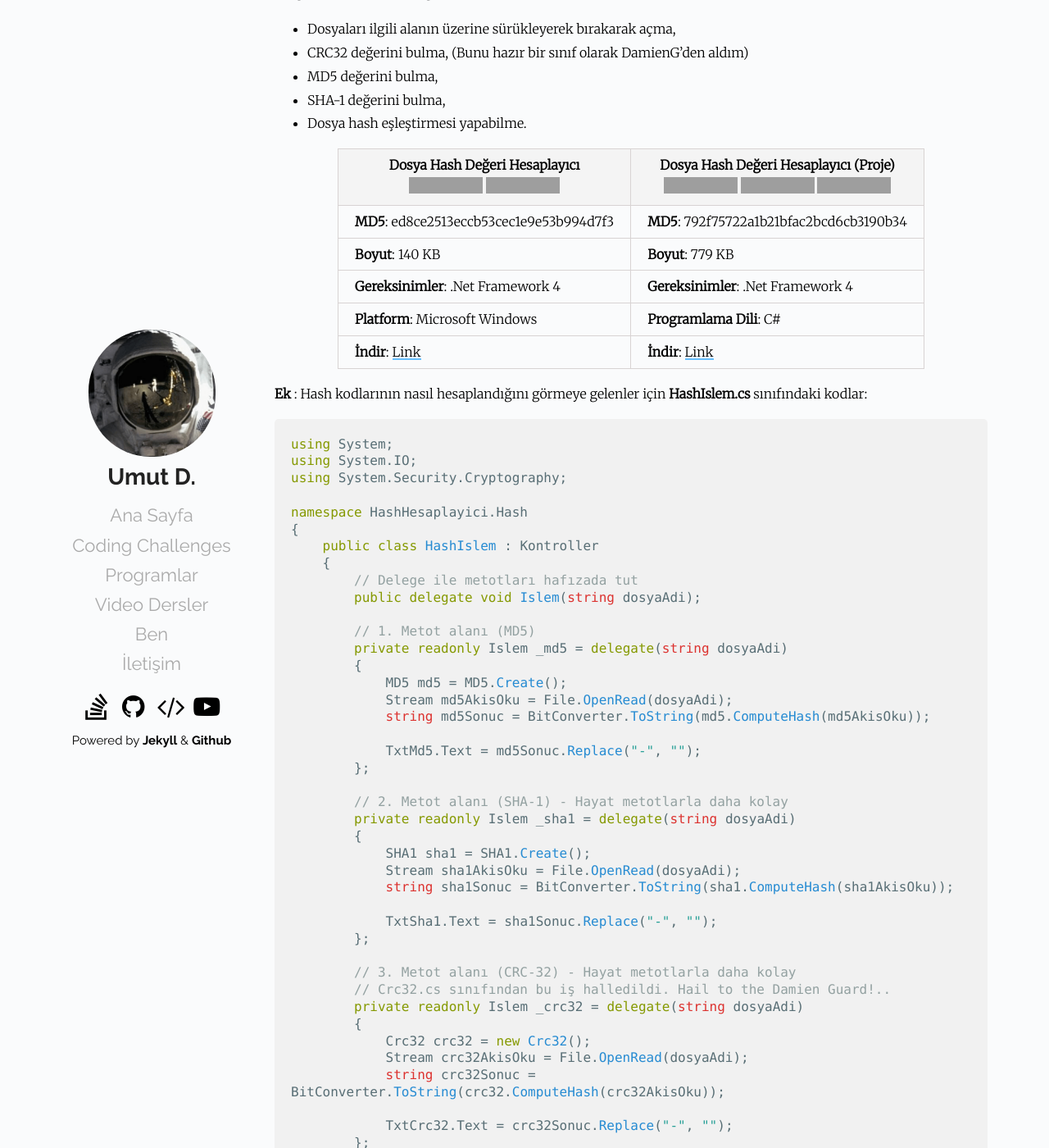
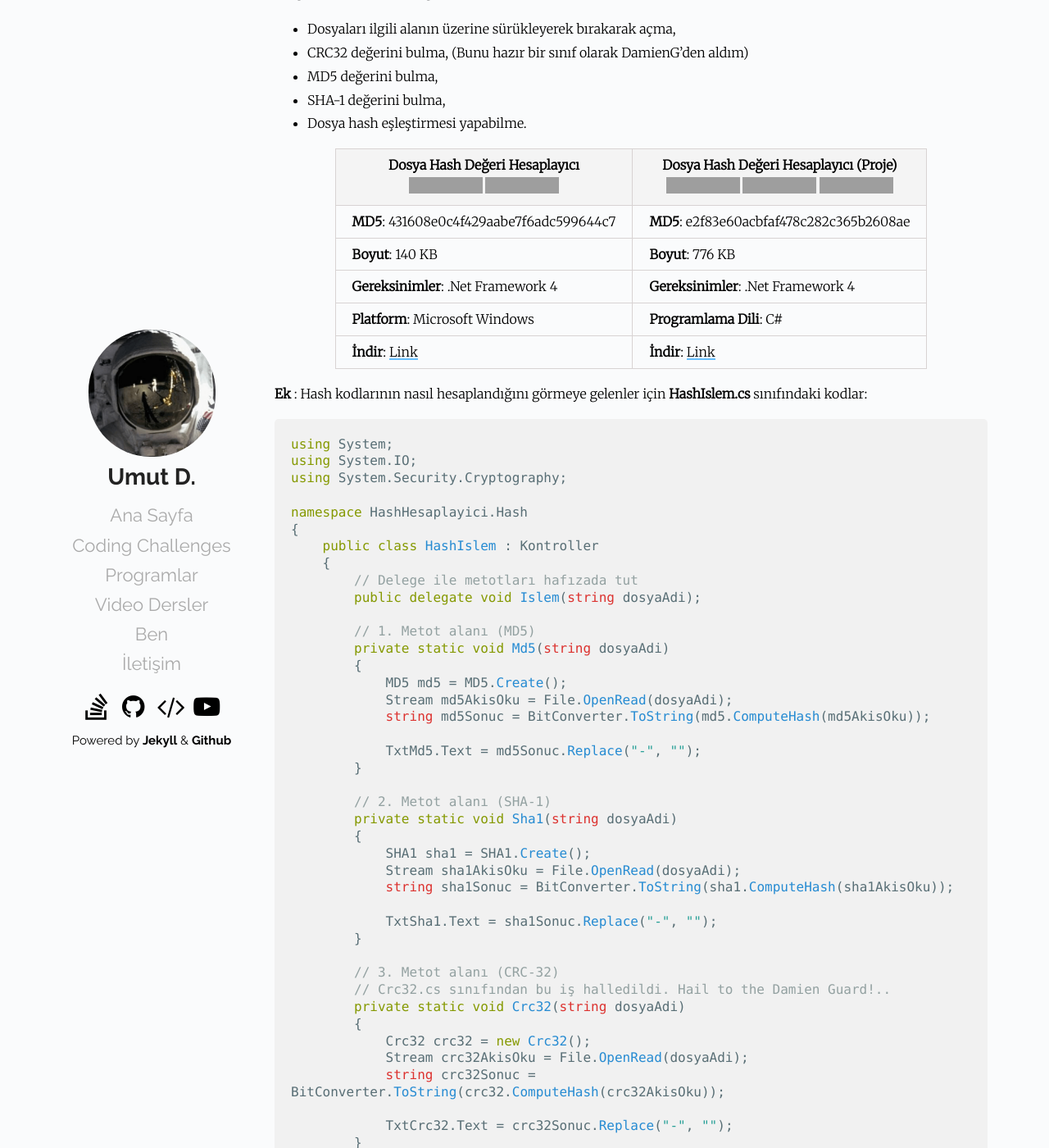
Before and after one commit to Umut-D/umutd.com, a Jekyll site: the page built from _posts/programlar/2019-11-20-dosya-hash-degeri-hesaplayici.md, in a window 1280 px wide and 1400 px high, scrolled down 1536 px. Shown: the whole window at 82% size. Built offline with Jekyll 4.4.1, drawn with Linux system fonts in a browser that asks for light colours; some of the changed text lies outside the part shown; grey boxes are pictures that could not be loaded.

Commit message:
dosya hash degeri hesaplayici programi guncellendi

```diff
--- a/_posts/programlar/2019-11-20-dosya-hash-degeri-hesaplayici.md
+++ b/_posts/programlar/2019-11-20-dosya-hash-degeri-hesaplayici.md
@@ -38,8 +38,8 @@
 {:.tablo-ortali}
 | Dosya Hash Değeri Hesaplayıcı <br>![Versiyon](https://img.shields.io/badge/Versiyon-1.02-blueviolet.svg?style=flat) ![Durum](https://img.shields.io/badge/Durum-Çalışıyor-success.svg?style=flat) | Dosya Hash Değeri Hesaplayıcı (Proje)<br>![Lisans](https://img.shields.io/badge/Lisans-MIT-blue.svg?style=flat) ![Durum](https://img.shields.io/badge/Proje-Sonlandırıldı-lightgray.svg?style=flat) ![Arşiv](https://img.shields.io/badge/Arşiv-orange.svg?style=flat)|
 |----------------------------------------- -|-------------------------------------------|
-| **MD5**: ed8ce2513eccb53cec1e9e53b994d7f3 | **MD5**: 792f75722a1b21bfac2bcd6cb3190b34 |
-| **Boyut**: 140 KB                       | **Boyut**: 779 KB                         |
+| **MD5**: 431608e0c4f429aabe7f6adc599644c7 | **MD5**: e2f83e60acbfaf478c282c365b2608ae |
+| **Boyut**: 140 KB                       | **Boyut**: 776 KB                         |
 | **Gereksinimler**: .Net Framework 4     | **Gereksinimler**: .Net Framework 4     |
 | **Platform**: Microsoft Windows           | **Programlama Dili**: C#                  |
 | **İndir**: [Link](https://www.dropbox.com/s/qm72jn7xtsd2hxw/dosya-hash-degeri-hesaplayici.zip?dl=1)         | **İndir**: [Link](https://www.dropbox.com/s/ycsfp8q8ad20ind/dosya-hash-degeri-hesaplayici-proje.zip?dl=1)                      |
@@ -59,42 +59,44 @@
         public delegate void Islem(string dosyaAdi);
 
         // 1. Metot alanı (MD5)
-        private readonly Islem _md5 = delegate(string dosyaAdi)
+        private static void Md5(string dosyaAdi)
         {
             MD5 md5 = MD5.Create();
             Stream md5AkisOku = File.OpenRead(dosyaAdi);
             string md5Sonuc = BitConverter.ToString(md5.ComputeHash(md5AkisOku));
 
             TxtMd5.Text = md5Sonuc.Replace("-", "");
-        };
+        }
 
-        // 2. Metot alanı (SHA-1) - Hayat metotlarla daha kolay
-        private readonly Islem _sha1 = delegate(string dosyaAdi)
+        // 2. Metot alanı (SHA-1)
+        private static void Sha1(string dosyaAdi)
         {
             SHA1 sha1 = SHA1.Create();
             Stream sha1AkisOku = File.OpenRead(dosyaAdi);
             string sha1Sonuc = BitConverter.ToString(sha1.ComputeHash(sha1AkisOku));
 
             TxtSha1.Text = sha1Sonuc.Replace("-", "");
-        };
+        }
 
-        // 3. Metot alanı (CRC-32) - Hayat metotlarla daha kolay
+        // 3. Metot alanı (CRC-32)
         // Crc32.cs sınıfından bu iş halledildi. Hail to the Damien Guard!..
-        private readonly Islem _crc32 = delegate(string dosyaAdi)
+        private static void Crc32(string dosyaAdi)
         {
             Crc32 crc32 = new Crc32();
             Stream crc32AkisOku = File.OpenRead(dosyaAdi);
             string crc32Sonuc = BitConverter.ToString(crc32.ComputeHash(crc32AkisOku));
 
             TxtCrc32.Text = crc32Sonuc.Replace("-", "");
-        };
+        }
 
-        // Delegeleri yürüt (Şahane!)
+        // Invoke ile delege çağırıp (Senkron) çalıştır
         public void Hesapla(string dosyaAdresi)
         {
-            _md5(dosyaAdresi);
-            _sha1(dosyaAdresi);
-            _crc32(dosyaAdresi);
+            Islem islem = Md5;
+            islem += Sha1;
+            islem += Crc32;
+
+            islem.Invoke(dosyaAdresi);
         }
     }
 }
```
